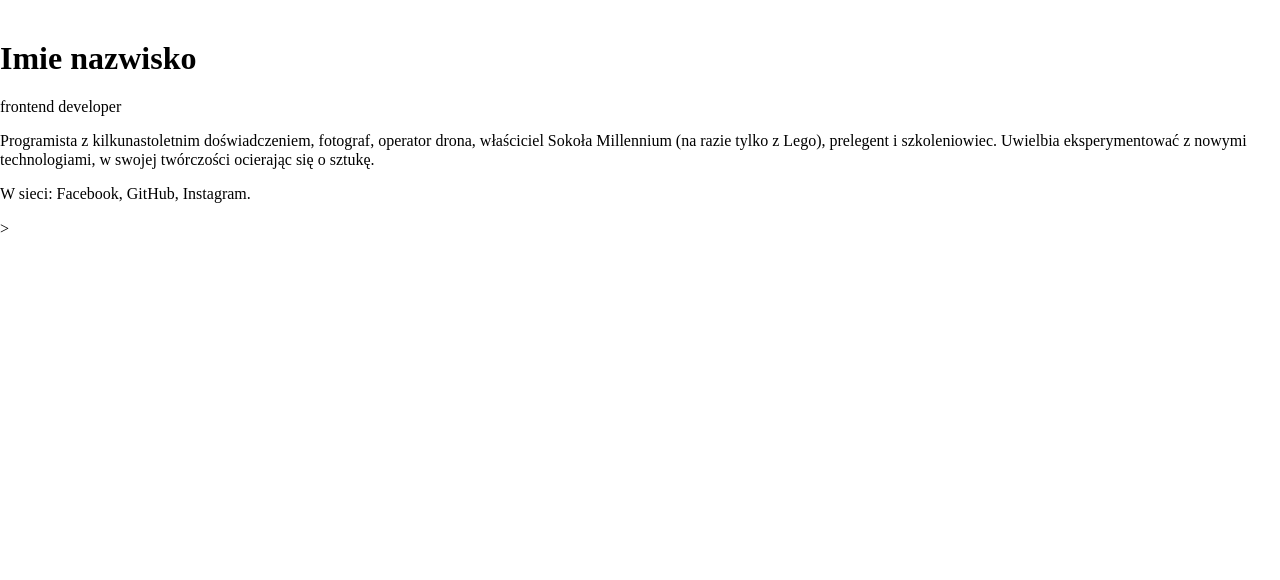
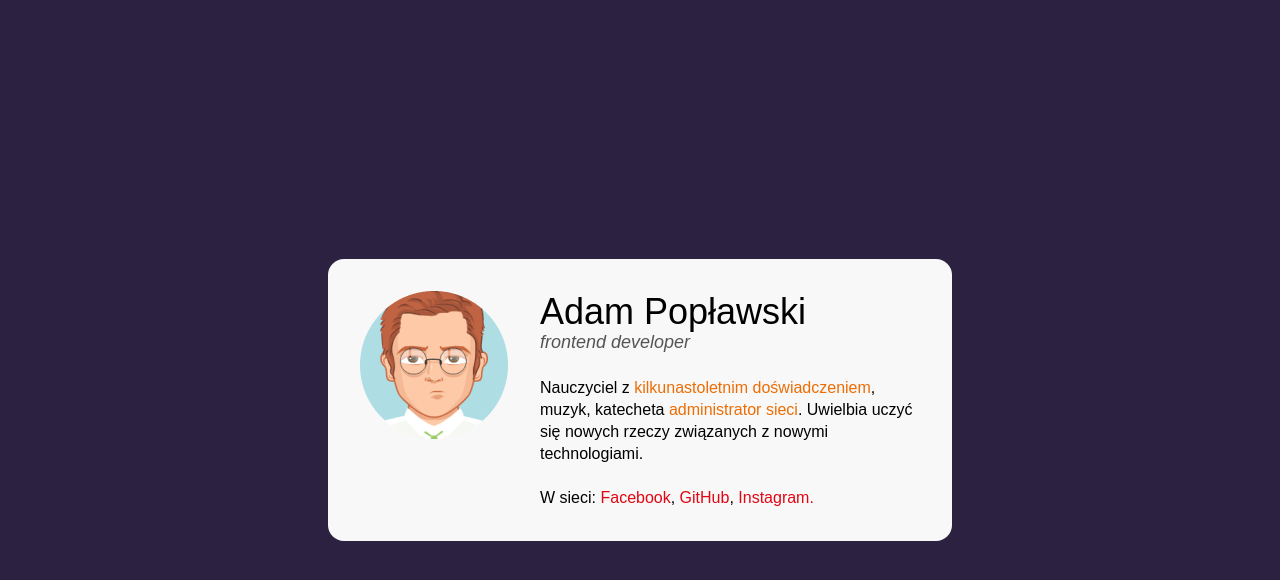
Before and after one commit to adam-poplawski/business-card, a plain HTML site: page index.html in a window 1280 px wide. Drawn offline with Linux system fonts and the light colour scheme.

Commit message:
finished project

```diff
--- a/index.html
+++ b/index.html
@@ -7,24 +7,31 @@
     <link href="style.css" rel="stylesheet" type="text/css" />
     <title>Wizytówka</title>
   </head>
+
   <body>
-    <main>
-      <article>
-        <img src="" />
-        <header>
-          <h1>Imie nazwisko</h1>
-          <p>frontend developer</p>
-        </header>
-        <p>
-          Programista z kilkunastoletnim doświadczeniem, fotograf, operator
-          drona, właściciel Sokoła Millennium (na razie tylko z Lego), prelegent
-          i szkoleniowiec. Uwielbia eksperymentować z nowymi technologiami, w
-          swojej twórczości ocierając się o sztukę.
-        </p>
+    <main class="main">
+      <article class="person">
+        <img class="person__picture" src="avatar.png" alt="face" />
 
-        <p>
-            W sieci: Facebook, GitHub, Instagram.
-        </p>
+        <div>
+          <header class="person__info">
+            <h1 class="person__name">Adam Popławski</h1>
+            <p class="person__position">frontend developer</p>
+          </header>
+          <p class="person__description person__description--margin">
+            Nauczyciel z
+            <strong class="special">kilkunastoletnim doświadczeniem</strong>,
+            muzyk, katecheta
+            <strong class="special">administrator sieci</strong>. Uwielbia uczyć
+            się nowych rzeczy związanych z nowymi technologiami.
+          </p>
+
+          <p class="person__description">
+            W sieci: <a class="person__link" href="#">Facebook</a>,
+            <a class="person__link" href="#"> GitHub</a>,
+            <a class="person__link" href="#">Instagram.</a>
+          </p>
+        </div>
       </article>
     </main>
     >
--- a/style.css
+++ b/style.css
@@ -0,0 +1,74 @@
+html {
+  box-sizing: border-box;
+}
+
+*,
+*:before,
+*:after {
+  box-sizing: inherit;
+}
+
+body {
+  background: #2c2141;
+  display: flex;
+  align-items: center;
+  justify-content: center;
+  min-height: 100vh;
+  font-family: arial;
+}
+
+.main {
+  background: #f8f8f8;
+  position: absolute;
+  width: 624px;
+  background: #f8f8f8;
+  border-radius: 16px;
+  margin: 16px;
+  padding: 32px;
+}
+
+.person {
+    display: flex;
+    align-items: flex-start;
+}
+
+.person__picture {
+    margin-right:32px;
+}
+
+.person__info {
+    margin-bottom: 24px;
+}
+
+.person__name {
+  font-size: 36px;
+  margin:0;
+  font-weight:normal;
+}
+
+.person__position {
+  font-size:18px;
+  font-style:italic;
+  color: #545454;
+  margin:0;
+}
+
+.person__description {
+    font-size:16px;
+    line-height: 22px;
+    margin:0;
+}
+
+.person__description--margin {
+    margin-bottom: 22px;
+}
+
+.special {
+    color: #ED6D05;
+    font-weight:normal;
+}
+
+.person__link {
+    color: #E20613;
+    text-decoration: none;
+}
```
Also changed, not shown: avatar.png (added).
